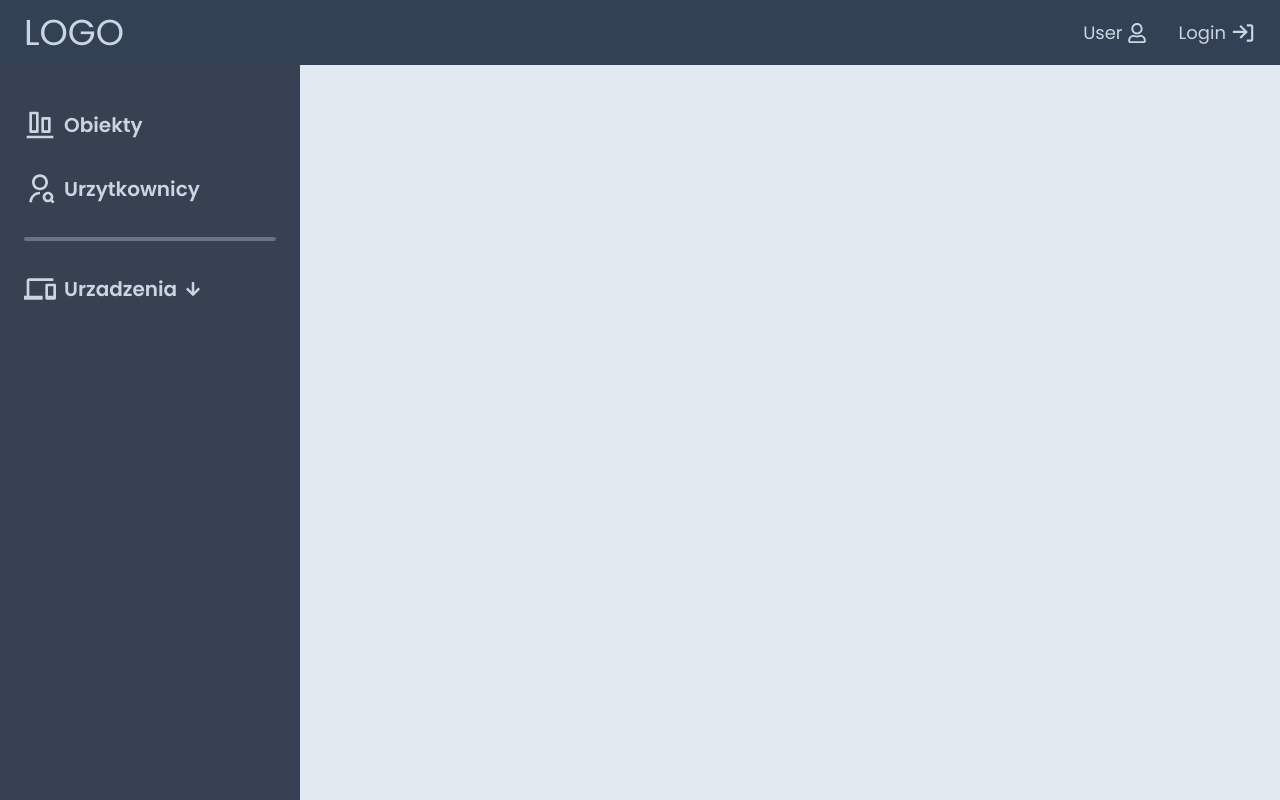
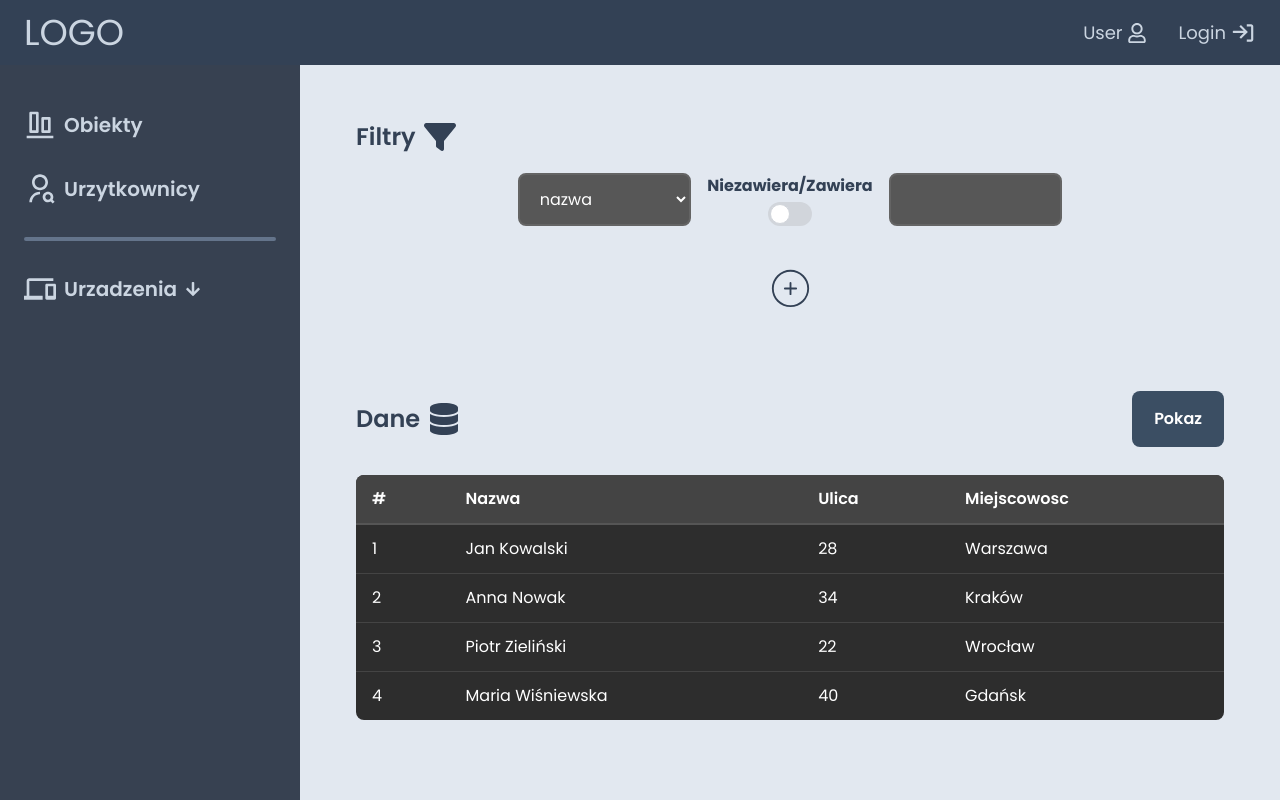
Before and after one commit to 0H3rY0/WorkHelper-admin, a React (Vite) app in the folder client/: page / in a window 1280 px wide. Built offline with nearby package versions, Linux system fonts and the light colour scheme.

Commit message:
add filter and table styling in Object.jsx

```diff
--- a/client/src/App.jsx
+++ b/client/src/App.jsx
@@ -1,5 +1,6 @@
 import Navbar from "./components/layouts/Navbar";
 import Header from "./components/layouts/Header";
+import Object from "./pages/Object";
 import MainTemplate from "./templates/MainTemplate";
 
 function App() {
@@ -7,6 +8,7 @@ function App() {
     <MainTemplate>
       <Header />
       <Navbar />
+      <Object />
     </MainTemplate>
   );
 }
--- a/client/src/index.css
+++ b/client/src/index.css
@@ -9,3 +9,106 @@
 body {
   background-color: #e2e8f0;
 }
+
+/* intput in object */
+
+.input {
+  background-color: #575757;
+  color: #fff;
+  border: 2px solid #646464;
+  border-radius: 8px;
+  padding: 12px 16px;
+  font-size: 16px;
+  transition: all 0.3s ease;
+}
+
+.input:focus {
+  outline: none;
+  border-color: #23e771;
+  box-shadow: 0 0 8px rgba(75, 158, 175, 0.5);
+}
+
+.input::placeholder {
+  color: #b3b3b3;
+  opacity: 1;
+}
+
+.input:hover {
+  border-color: #666;
+}
+
+/* button gray */
+
+.button {
+  background-color: #3b4e63;
+  color: #ffffff;
+  border: 2px solid transparent;
+  border-radius: 8px;
+  padding: 10px 20px;
+  font-size: 16px;
+  font-weight: 600;
+  text-align: center;
+  cursor: pointer;
+  transition: all 0.3s ease;
+  display: inline-block;
+}
+
+.button:hover {
+  background-color: #475d74;
+  border-color: #4b5563;
+  transform: scale(1.1);
+  box-shadow: 0 4px 12px rgba(0, 0, 0, 0.2);
+}
+
+.button:active {
+  background-color: #3a4b60;
+  transform: scale(0.95);
+  box-shadow: none;
+}
+
+.button:focus {
+  outline: none;
+  box-shadow: 0 0 5px rgba(75, 158, 175, 0.5);
+}
+
+/* style do tabeli */
+
+.table {
+  width: 100%;
+  border-collapse: collapse;
+  background-color: #2d2d2d;
+  color: #fff;
+  border-radius: 8px;
+  overflow: hidden;
+}
+
+.table th {
+  padding: 12px 16px;
+  background-color: #444;
+  text-align: left;
+  font-size: 16px;
+  font-weight: 600;
+  border-bottom: 2px solid #555;
+}
+
+.table td {
+  padding: 12px 16px;
+  border-top: 1px solid #444;
+  text-align: left;
+}
+
+.table tr:hover {
+  background-color: #3b4e63;
+  cursor: pointer;
+}
+
+/* scale transition  */
+
+.scale-transition {
+  transition: transform 0.3s ease; /* Płynne przejście transformacji */
+}
+
+/* Efekt powiększenia (scale) po najechaniu */
+.scale-transition:hover {
+  transform: scale(1.1); /* Powiększenie o 10% */
+}
--- /dev/null
+++ b/client/src/pages/Object.jsx
@@ -0,0 +1,89 @@
+import { FaFilter } from "react-icons/fa6";
+import { CiCirclePlus } from "react-icons/ci";
+import { FaDatabase } from "react-icons/fa";
+
+const Object = () => {
+  return (
+    <div className="w-full flex flex-col items-start p-14 ">
+      <h2 className="font-semibold text-2xl text-slate-700 flex gap-2">
+        Filtry <FaFilter size={32} />
+      </h2>
+      <div className="w-full flex flex-col justify-center mt-5">
+        <form className="w-full flex justify-center gap-4">
+          <select name="" id="" className="input w-1/5">
+            <option value="nazwa">nazwa</option>
+            <option value="ulica">ulica</option>
+            <option value="miejscowosc">miejscowosc</option>
+          </select>
+
+          <div className="flex flex-col justify-center items-center">
+            <label
+              htmlFor="checkConteins"
+              className="font-bold text-md text-slate-700"
+            >
+              Niezawiera/Zawiera
+            </label>
+            <label className="inline-flex items-center cursor-pointer mt-1">
+              <input type="checkbox" value="" className="sr-only peer" />
+              <div className="relative w-11 h-6 bg-gray-300 rounded-full peer dark:bg-gray-700 peer-focus:ring-4 peer-focus:ring-green-300 dark:peer-focus:ring-green-800 peer-checked:after:translate-x-full rtl:peer-checked:after:-translate-x-full peer-checked:after:border-white after:content-[''] after:absolute after:top-0.5 after:start-[2px] after:bg-white after:border-gray-300 after:border after:rounded-full after:h-5 after:w-5 after:transition-all dark:border-gray-600 peer-checked:bg-green-600 dark:peer-checked:bg-green-600"></div>
+            </label>
+          </div>
+
+          <input type="text" className="input w-1/5" />
+        </form>
+        <p type="submit" className="flex justify-center ">
+          <CiCirclePlus
+            size={45}
+            className="text-slate-700 cursor-pointer mt-10 hover:text-slate-500 scale-transition"
+          />
+        </p>
+      </div>
+      <div className="w-full font-semibold text-2xl text-slate-700 flex gap-2 mt-20 justify-between items-center">
+        <h2 className="flex gap-2">
+          Dane <FaDatabase size={32} />
+        </h2>
+        <button className=" button ">Pokaz</button>
+      </div>
+
+      {/* table */}
+      <table className="table mt-7">
+        <thead>
+          <tr>
+            <th>#</th>
+            <th>Nazwa</th>
+            <th>Ulica</th>
+            <th>Miejscowosc</th>
+          </tr>
+        </thead>
+        <tbody>
+          <tr>
+            <td>1</td>
+            <td>Jan Kowalski</td>
+            <td>28</td>
+            <td>Warszawa</td>
+          </tr>
+          <tr>
+            <td>2</td>
+            <td>Anna Nowak</td>
+            <td>34</td>
+            <td>Kraków</td>
+          </tr>
+          <tr>
+            <td>3</td>
+            <td>Piotr Zieliński</td>
+            <td>22</td>
+            <td>Wrocław</td>
+          </tr>
+          <tr>
+            <td>4</td>
+            <td>Maria Wiśniewska</td>
+            <td>40</td>
+            <td>Gdańsk</td>
+          </tr>
+        </tbody>
+      </table>
+    </div>
+  );
+};
+
+export default Object;
```
